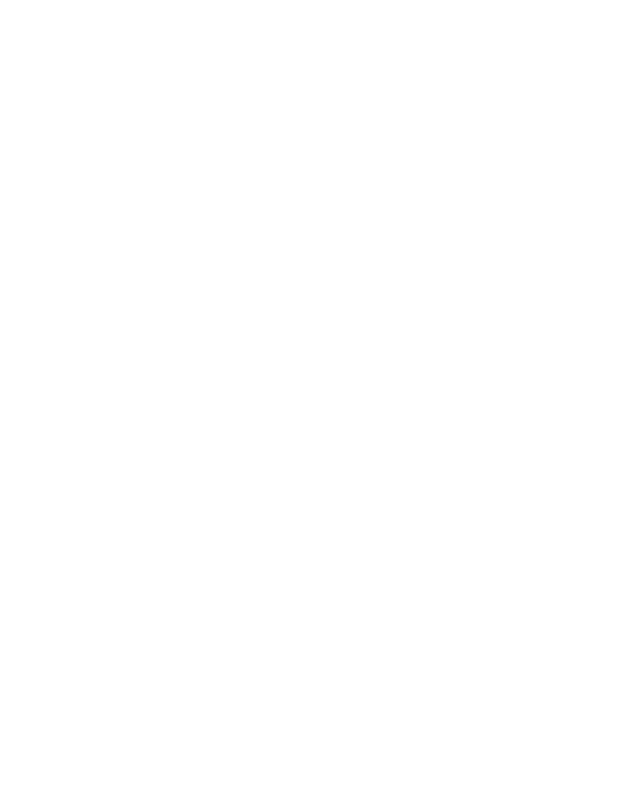
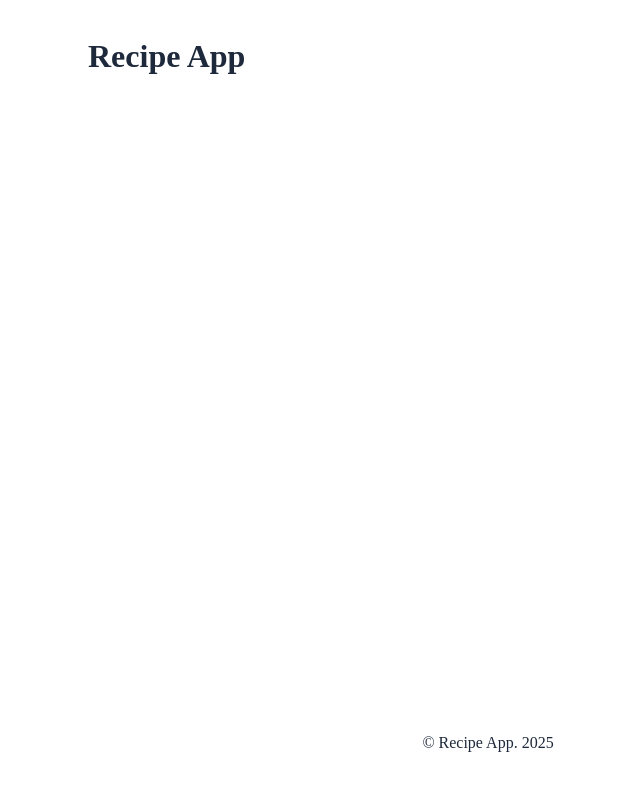
Before and after one commit to rorisangputu/markdown-tut, a Next.js app: page / in a window 1280 px wide. Shown: the top 790 px of the page, without its empty margins (152-792 px from the left). Built offline with nearby package versions, Linux system fonts and the light colour scheme.

Commit message:
Refactor header and footer components in RootLayout for improved readability

```diff
--- a/app/layout.js
+++ b/app/layout.js
@@ -20,13 +20,13 @@ export default function RootLayout({ children }) {
 
   let header = (
     <header>
-
+      <h1>Recipe App</h1>
     </header>
   )
 
   let footer = (
     <footer>
-
+      <p>&copy; Recipe App. 2025 </p>
     </footer>
   )
   return (
```
